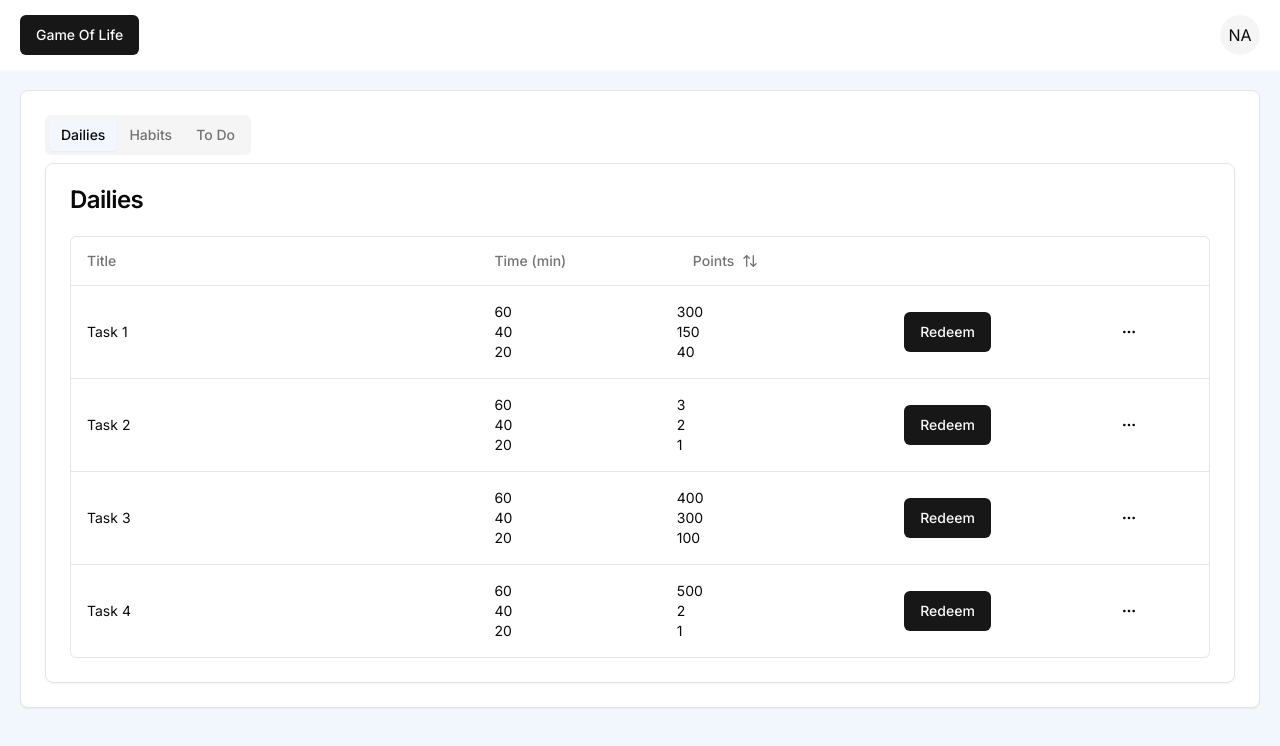
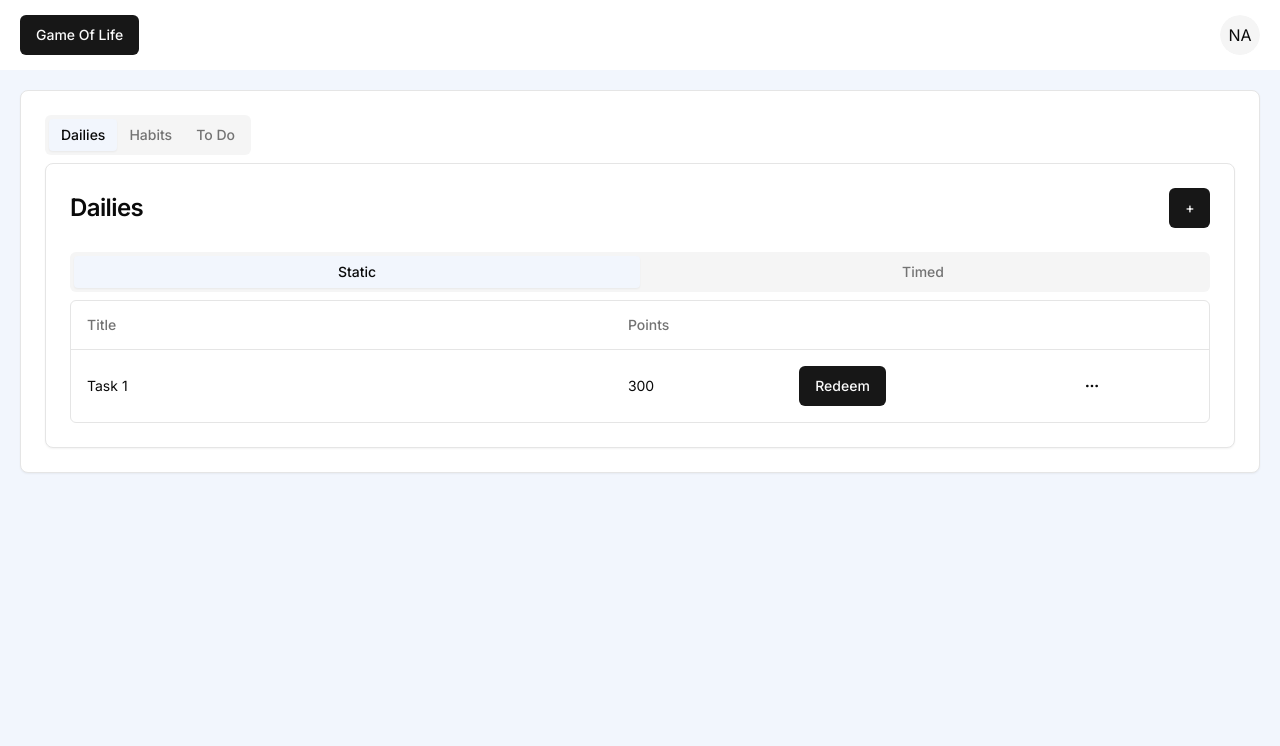
Before and after one commit to Fables7/Game-of-Life, a Next.js app: page /tasks in a window 1280 px wide. Shown: the top 746 px of the page. Built offline with nearby package versions, Linux system fonts and the light colour scheme.

Commit message:
Data tables for all types aswell as inner tabs to filter static and Timed tasks all work now

```diff
--- a/app/tasks/columns.tsx
+++ b/app/tasks/columns.tsx
@@ -34,7 +34,7 @@ export type Task = BaseTask & {
 
 export type TaskType = TimedTask | Task;
 
-export const columns: ColumnDef<TaskType>[] = [
+const baseColumns: ColumnDef<BaseTask>[] = [
   {
     accessorKey: "title",
     header: "Title",
@@ -44,56 +44,6 @@ export const columns: ColumnDef<TaskType>[] = [
           <span>{row.getValue("title")}</span>
         </div>
       );
-    },
-  },
-  {
-    accessorKey: "tiers",
-    header: "Time (min)",
-    cell: ({ row }) => {
-      const tiers: Tiers[] = row.getValue("tiers");
-
-      return (
-        <div className="flex flex-col">
-          {tiers.map((tier) => {
-            return <span key={tier.time}>{tier.time}</span>;
-          })}
-        </div>
-      );
-    },
-  },
-  {
-    accessorKey: "tiers",
-    header: ({ column }) => {
-      return (
-        <Button
-          variant="ghost"
-          onClick={() => column.toggleSorting(column.getIsSorted() === "asc")}
-        >
-          Points
-          <ArrowUpDown className="ml-2 h-4 w-4" />
-        </Button>
-      );
-    },
-    cell: ({ row }) => {
-      const tiers: Tiers[] = row.getValue("tiers");
-      console.log(tiers[0].points);
-
-      return (
-        <div className="flex flex-col">
-          {tiers.map((tier) => {
-            return <span key={tier.points}>{tier.points}</span>;
-          })}
-        </div>
-      );
-    },
-    sortingFn: (rowA, rowB, colmnId) => {
-      const tiersA: Tiers[] = rowA.getValue(colmnId);
-      const tiersB: Tiers[] = rowB.getValue(colmnId);
-
-      const numA = tiersA[0].points;
-      const numB = tiersB[0].points;
-
-      return numA < numB ? 1 : numA > numB ? -1 : 0;
     },
   },
   {
@@ -130,3 +80,83 @@ export const columns: ColumnDef<TaskType>[] = [
     },
   },
 ];
+
+const timedTaskSpecificColumns: ColumnDef<TimedTask>[] = [
+  {
+    accessorKey: "tiers",
+    header: "Time (min)",
+    cell: ({ row }) => {
+      const tiers: Tiers[] = row.getValue("tiers");
+      if (tiers) {
+        return (
+          <div className="flex flex-col">
+            {tiers.map((tier) => {
+              return <span key={tier.time}>{tier.time}</span>;
+            })}
+          </div>
+        );
+      } else {
+        return <span>time</span>;
+      }
+    },
+  },
+  {
+    accessorKey: "tiers",
+    header: ({ column }) => {
+      return (
+        <Button
+          variant="ghost"
+          onClick={() => column.toggleSorting(column.getIsSorted() === "asc")}
+        >
+          Points
+          <ArrowUpDown className="ml-2 h-4 w-4" />
+        </Button>
+      );
+    },
+    cell: ({ row }) => {
+      const tiers: Tiers[] = row.getValue("tiers");
+      if (tiers) {
+        return (
+          <div className="flex flex-col">
+            {tiers.map((tier) => {
+              return <span key={tier.points}>{tier.points}</span>;
+            })}
+          </div>
+        );
+      } else {
+        return <span>{row.getValue("points")}</span>;
+      }
+    },
+    sortingFn: (rowA, rowB, colmnId) => {
+      const tiersA: Tiers[] = rowA.getValue(colmnId);
+      const tiersB: Tiers[] = rowB.getValue(colmnId);
+
+      const numA = tiersA[0].points;
+      const numB = tiersB[0].points;
+
+      return numA < numB ? 1 : numA > numB ? -1 : 0;
+    },
+  },
+];
+
+const staticTaskSpecificColumns: ColumnDef<Task>[] = [
+  {
+    accessorKey: "points",
+    header: "Points",
+  },
+];
+
+// Fix typing here
+export const timedTaskColumns: ColumnDef<any>[] = [
+  baseColumns[0], // Title
+  ...timedTaskSpecificColumns,
+  baseColumns[1], // Redeem
+  baseColumns[2], // Actions
+];
+
+export const staticTaskColumns: ColumnDef<any>[] = [
+  baseColumns[0], // Title
+  ...staticTaskSpecificColumns,
+  baseColumns[1], // Redeem
+  baseColumns[2], // Actions
+];
--- a/app/tasks/components/DailyTasks.tsx
+++ b/app/tasks/components/DailyTasks.tsx
@@ -1,20 +1,47 @@
-import { Card, CardHeader, CardTitle, CardContent } from "@/components/ui/card";
-import React from "react";
-import { columns, TaskType } from "../columns";
+"use client";
+import { Button } from "@/components/ui/button";
+import { Card, CardContent, CardHeader, CardTitle } from "@/components/ui/card";
+import { Tabs, TabsContent, TabsList, TabsTrigger } from "@/components/ui/tabs";
+import {
+  TaskType,
+  TimedTask,
+  staticTaskColumns,
+  timedTaskColumns
+} from "../columns";
 import { DataTable } from "../data-table";
 
 interface Props {
-  tasks: TaskType[];
+  tasks: {
+    static: TaskType[];
+    timeBased: TimedTask[];
+  };
 }
 
 const DailyTasks = ({ tasks }: Props) => {
   return (
     <Card>
       <CardHeader>
-        <CardTitle>Dailies</CardTitle>
+        <CardTitle className="flex items-center justify-between">
+          Dailies <Button>+</Button>
+        </CardTitle>
       </CardHeader>
       <CardContent>
-        <DataTable columns={columns} data={tasks} />
+        <Tabs defaultValue="static">
+          <TabsList className="w-full">
+            <TabsTrigger className="flex-1" value="static">
+              Static
+            </TabsTrigger>
+            <TabsTrigger className="flex-1" value="timed">
+              Timed
+            </TabsTrigger>
+          </TabsList>
+          <TabsContent value="static">
+            <DataTable columns={staticTaskColumns} data={tasks.static} />
+          </TabsContent>
+          <TabsContent value="timed">
+            <DataTable columns={timedTaskColumns} data={tasks.timeBased} />
+          </TabsContent>
+        </Tabs>
       </CardContent>
     </Card>
   );
--- a/app/tasks/components/HabitTasks.tsx
+++ b/app/tasks/components/HabitTasks.tsx
@@ -1,20 +1,47 @@
-import { Card, CardHeader, CardTitle, CardContent } from "@/components/ui/card";
-import React from "react";
-import { TaskType, columns } from "../columns";
+"use client";
+import { Button } from "@/components/ui/button";
+import { Card, CardContent, CardHeader, CardTitle } from "@/components/ui/card";
+import { Tabs, TabsContent, TabsList, TabsTrigger } from "@/components/ui/tabs";
+import {
+  TaskType,
+  TimedTask,
+  staticTaskColumns,
+  timedTaskColumns,
+} from "../columns";
 import { DataTable } from "../data-table";
 
 interface Props {
-  tasks: TaskType[];
+  tasks: {
+    static: TaskType[];
+    timeBased: TimedTask[];
+  };
 }
 
 const HabitTasks = ({ tasks }: Props) => {
   return (
     <Card>
       <CardHeader>
-        <CardTitle>HabitTasks</CardTitle>
+        <CardTitle className="flex items-center justify-between">
+          Dailies <Button>+</Button>
+        </CardTitle>
       </CardHeader>
       <CardContent>
-        <DataTable columns={columns} data={tasks} />
+        <Tabs defaultValue="static">
+          <TabsList className="w-full">
+            <TabsTrigger className="flex-1" value="static">
+              Static
+            </TabsTrigger>
+            <TabsTrigger className="flex-1" value="timed">
+              Timed
+            </TabsTrigger>
+          </TabsList>
+          <TabsContent value="static">
+            <DataTable columns={staticTaskColumns} data={tasks.static} />
+          </TabsContent>
+          <TabsContent value="timed">
+            <DataTable columns={timedTaskColumns} data={tasks.timeBased} />
+          </TabsContent>
+        </Tabs>
       </CardContent>
     </Card>
   );
--- a/app/tasks/components/ToDoTasks.tsx
+++ b/app/tasks/components/ToDoTasks.tsx
@@ -1,20 +1,47 @@
-import { Card, CardHeader, CardTitle, CardContent } from "@/components/ui/card";
-import React from "react";
-import { TaskType, columns } from "../columns";
+"use client";
+import { Button } from "@/components/ui/button";
+import { Card, CardContent, CardHeader, CardTitle } from "@/components/ui/card";
+import { Tabs, TabsContent, TabsList, TabsTrigger } from "@/components/ui/tabs";
+import {
+  TaskType,
+  TimedTask,
+  staticTaskColumns,
+  timedTaskColumns,
+} from "../columns";
 import { DataTable } from "../data-table";
 
 interface Props {
-  tasks: TaskType[];
+  tasks: {
+    static: TaskType[];
+    timeBased: TimedTask[];
+  };
 }
 
 const ToDoTasks = ({ tasks }: Props) => {
   return (
     <Card>
       <CardHeader>
-        <CardTitle>ToDoTasks</CardTitle>
+        <CardTitle className="flex items-center justify-between">
+          Dailies <Button>+</Button>
+        </CardTitle>
       </CardHeader>
       <CardContent>
-        <DataTable columns={columns} data={tasks} />
+        <Tabs defaultValue="static">
+          <TabsList className="w-full">
+            <TabsTrigger className="flex-1" value="static">
+              Static
+            </TabsTrigger>
+            <TabsTrigger className="flex-1" value="timed">
+              Timed
+            </TabsTrigger>
+          </TabsList>
+          <TabsContent value="static">
+            <DataTable columns={staticTaskColumns} data={tasks.static} />
+          </TabsContent>
+          <TabsContent value="timed">
+            <DataTable columns={timedTaskColumns} data={tasks.timeBased} />
+          </TabsContent>
+        </Tabs>
       </CardContent>
     </Card>
   );
--- a/app/tasks/page.tsx
+++ b/app/tasks/page.tsx
@@ -1,30 +1,17 @@
-import React from "react";
-import {
-  Table,
-  TableBody,
-  TableCell,
-  TableHead,
-  TableHeader,
-  TableRow,
-} from "@/components/ui/table";
-import { Button } from "@/components/ui/button";
-import { DataTable } from "./data-table";
-import { columns, Task, TimedTask } from "./columns";
-import { Card, CardContent, CardHeader, CardTitle } from "@/components/ui/card";
+import { Card, CardHeader } from "@/components/ui/card";
 import { Tabs, TabsContent, TabsList, TabsTrigger } from "@/components/ui/tabs";
+import useSplitData from "@/hooks/useSplitData";
+import { TaskType } from "./columns";
 import DailyTasks from "./components/DailyTasks";
 import Habits from "./components/HabitTasks";
 import ToDoTasks from "./components/ToDoTasks";
 
-const timeTasks: TimedTask[] = [
+
+const tasks: TaskType[] = [
   {
     id: 1,
     title: "Task 1",
-    tiers: [
-      { time: 60, points: 300 },
-      { time: 40, points: 150 },
-      { time: 20, points: 40 },
-    ],
+    points: 300,
     category: "dailies",
   },
   {
@@ -40,12 +27,8 @@ const timeTasks: TimedTask[] = [
   {
     id: 3,
     title: "Task 3",
-    tiers: [
-      { time: 60, points: 400 },
-      { time: 40, points: 300 },
-      { time: 20, points: 100 },
-    ],
-    category: "dailies",
+    points: 400,
+    category: "habits",
   },
   {
     id: 4,
@@ -55,32 +38,51 @@ const timeTasks: TimedTask[] = [
       { time: 40, points: 2 },
       { time: 20, points: 1 },
     ],
+    category: "habits",
+  },
+  {
+    id: 5,
+    title: "Task 4",
+    tiers: [
+      { time: 60, points: 500 },
+      { time: 40, points: 2 },
+      { time: 20, points: 1 },
+    ],
+    category: "dailies",
+  },
+  {
+    id: 6,
+    title: "Task 4",
+    tiers: [
+      { time: 60, points: 400 },
+      { time: 40, points: 2 },
+      { time: 20, points: 1 },
+    ],
     category: "dailies",
   },
 ];
 
-const Dailies = [];
-const Todos = [];
-
 const TasksPage = () => {
+  const { dailyTasks, habitTasks, todoTasks } = useSplitData(tasks);
+  console.log(tasks);
   return (
     <div className=" p-5 ">
       <Card className="w-full">
         <CardHeader>
-          <Tabs defaultValue="dailies" className="w-full ">
+          <Tabs defaultValue="dailies">
             <TabsList>
               <TabsTrigger value="dailies">Dailies</TabsTrigger>
               <TabsTrigger value="habits">Habits</TabsTrigger>
               <TabsTrigger value="to-do">To Do</TabsTrigger>
             </TabsList>
             <TabsContent value="dailies">
-              <DailyTasks tasks={timeTasks} />
+              <DailyTasks tasks={dailyTasks} />
             </TabsContent>
             <TabsContent value="habits">
-              <Habits tasks={timeTasks} />
+              <Habits tasks={habitTasks} />
             </TabsContent>
             <TabsContent value="to-do">
-              <ToDoTasks tasks={timeTasks} />
+              <ToDoTasks tasks={todoTasks} />
             </TabsContent>
           </Tabs>
         </CardHeader>
--- /dev/null
+++ b/hooks/useSplitData.tsx
@@ -0,0 +1,31 @@
+import { TimedTask, Task, TaskType } from "@/app/tasks/columns";
+
+interface acc {
+  static: Task[];
+  timeBased: TimedTask[];
+}
+
+const useSplitData = (data: TaskType[]) => {
+  const filterByCategory = (category: string) => {
+    const filteredData = data.filter((task) => task.category === category);
+
+    return filteredData.reduce(
+      (acc: acc, task) => {
+        if ("tiers" in task) {
+          acc.timeBased.push(task);
+        } else {
+          acc.static.push(task);
+        }
+        return acc;
+      },
+      { static: [], timeBased: [] }
+    );
+  };
+  const dailyTasks = filterByCategory("dailies");
+  const habitTasks = filterByCategory("habits");
+  const todoTasks = filterByCategory("todos");
+
+  return { dailyTasks, habitTasks, todoTasks };
+};
+
+export default useSplitData;
```
Also changed, not shown: app/tasks/data-table.tsx (+8 -2 lines).
